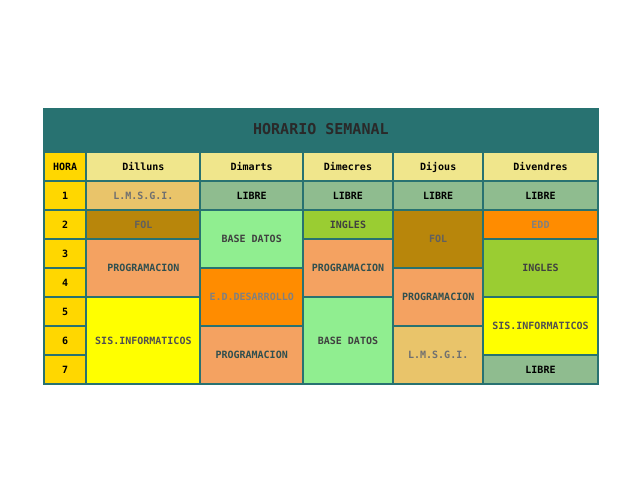
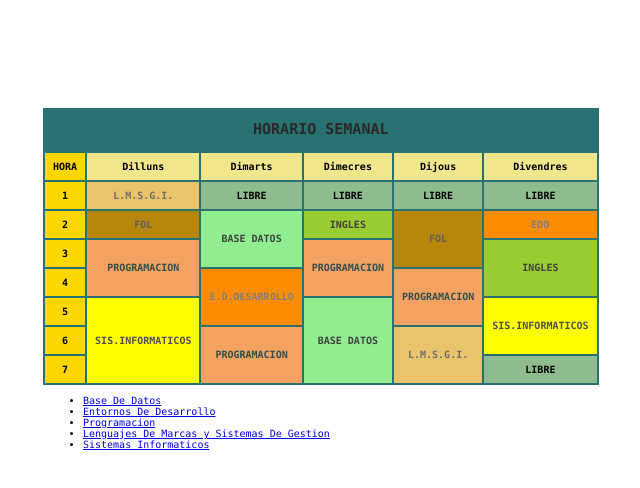
Before and after one commit to Andreu-08/ModulosDaw.github.io, a plain HTML site: page horari.html in a window 1280 px wide. Shown: the whole page, without its empty margins (215-855 px from the left). Drawn offline with Linux system fonts and the light colour scheme.

Commit message:
enlaces a repositorios

```diff
--- a/horari.html
+++ b/horari.html
@@ -61,5 +61,13 @@
     </tr>
 </table>
 </div>
+<ul>
+    <li><a href="https://github.com/Andreu-08/BASE_DE_DATOS.git">Base De Datos</a></li>
+    <li><a href="https://github.com/Andreu-08/EDD.git">Entornos De Desarrollo</a></li>
+    <li><a href="https://github.com/Andreu-08/PROGRAMACION.git">Programacion</a></li>
+    <li><a href="https://github.com/Andreu-08/LMSGI.git">Lenguajes De Marcas y Sistemas De Gestion</a></li>
+    <li><a href="https://github.com/Andreu-08/S.INFORMATICOS.git">Sistemas Informaticos</a></li>
+</ul>
+
 </body>
 </html>
```
